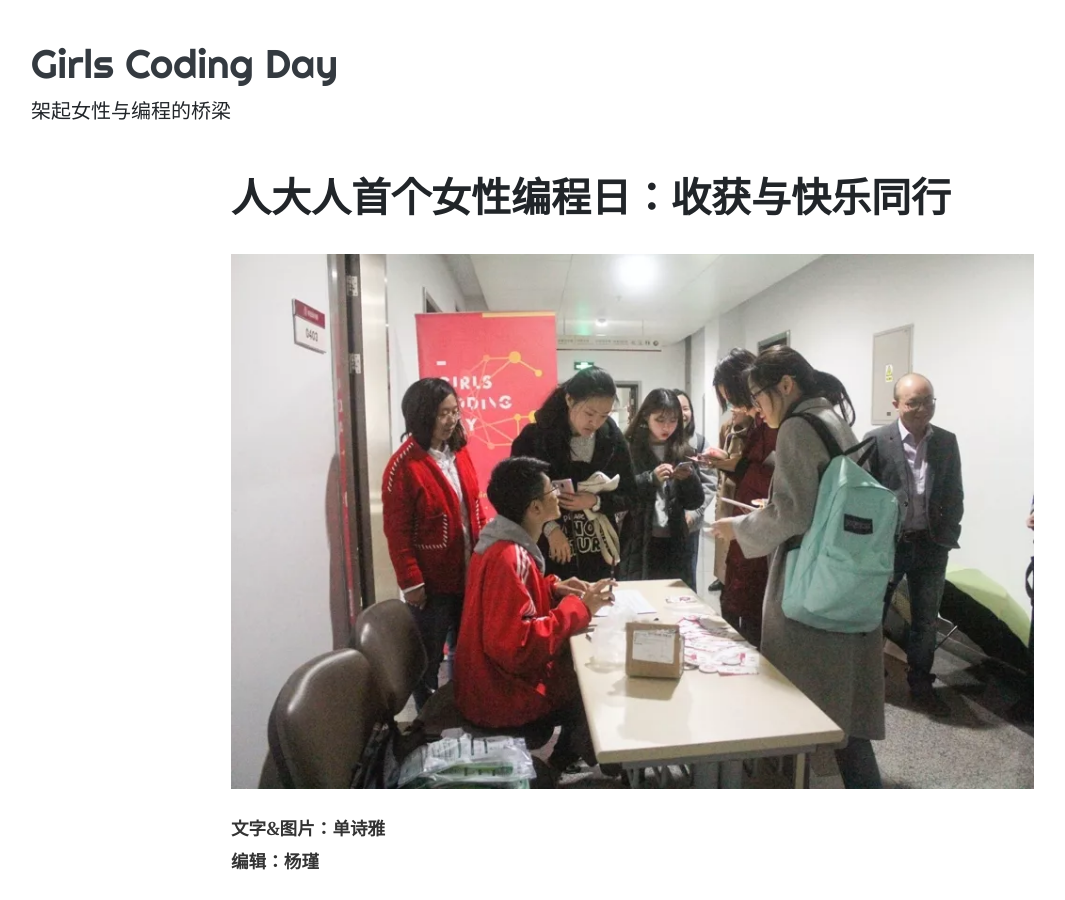
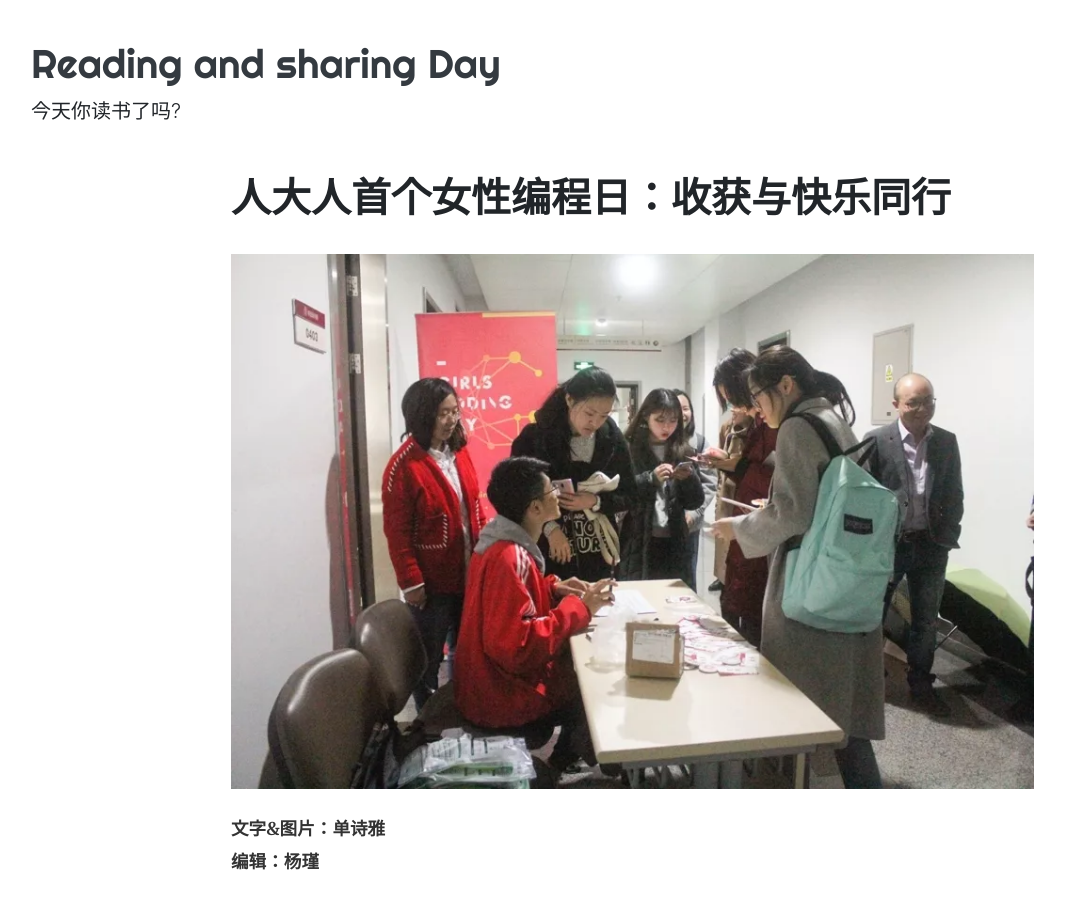
Before and after one commit to Serenmoonw/Seren-s-git, a Jekyll site: the page built from _posts/2018-11-05-my-first-post.md, in a window 1280 px wide and 900 px high. Shown: the whole window, without its empty margins (54-1119 px from the left). Built offline with Jekyll 4.4.1, drawn with Linux system fonts in a browser that asks for light colours; nearby versions of some CDN libraries; some of the changed text lies outside the part shown.

Commit message:
Update _config.yml

```diff
--- a/_config.yml
+++ b/_config.yml
@@ -1,12 +1,12 @@
 # "/" + 仓库的名字. 资源文件的路径组成部分
-baseurl: "/Girls-Coding-Day-Jekyll-blog-2"
+baseurl: "/Seren-s-git"
 
 # 网页的标题
-title: "Girls Coding Day"
+title: "Reading and sharing Day"
 # 网站的主标题
-name: "Girls Coding Day"
+name: "Reading and sharing Day"
 # 网站副标题
-description: "架起女性与编程的桥梁"
+description: "今天你读书了吗?"
 
 # 分页配置
 # 每页文章数量
```
